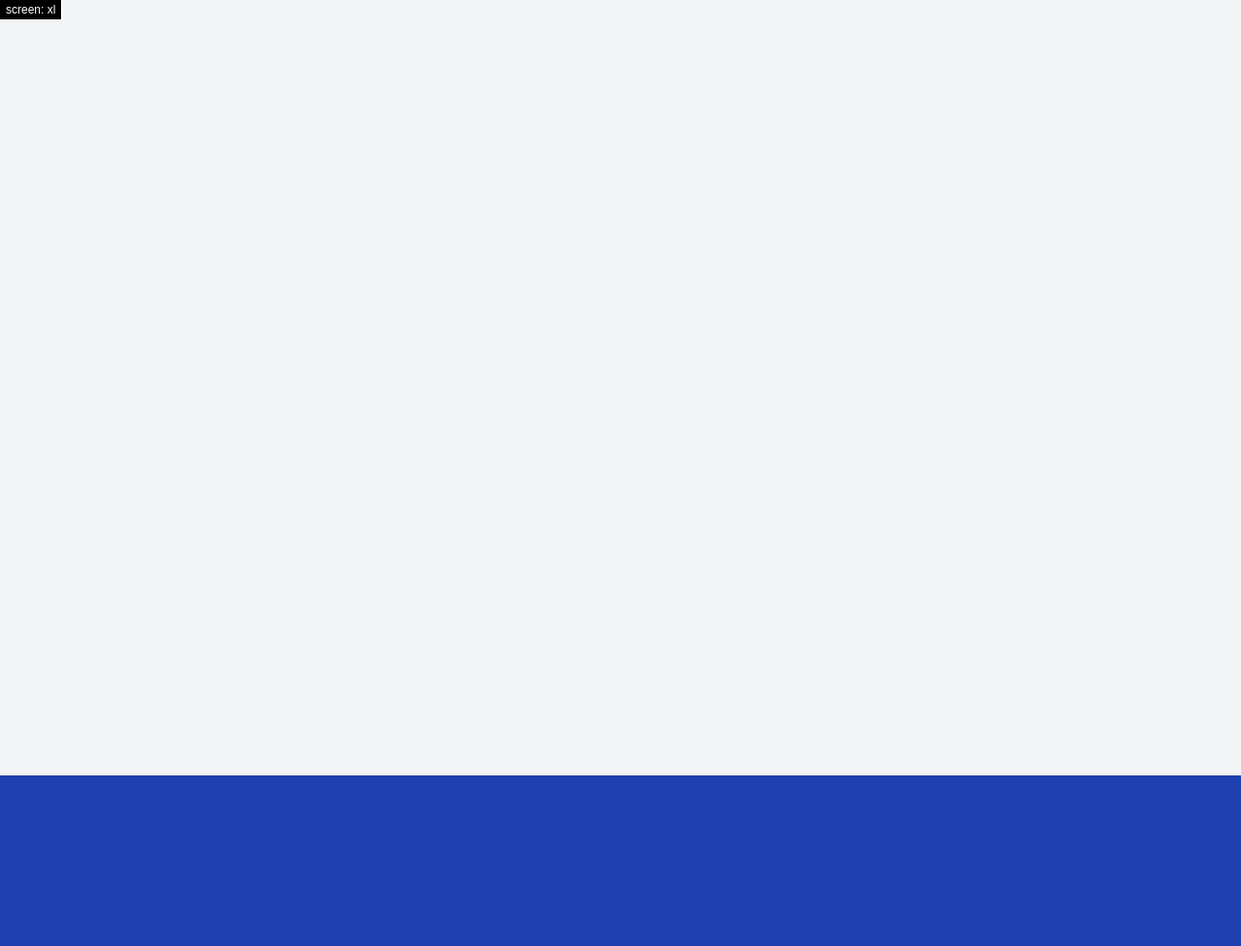
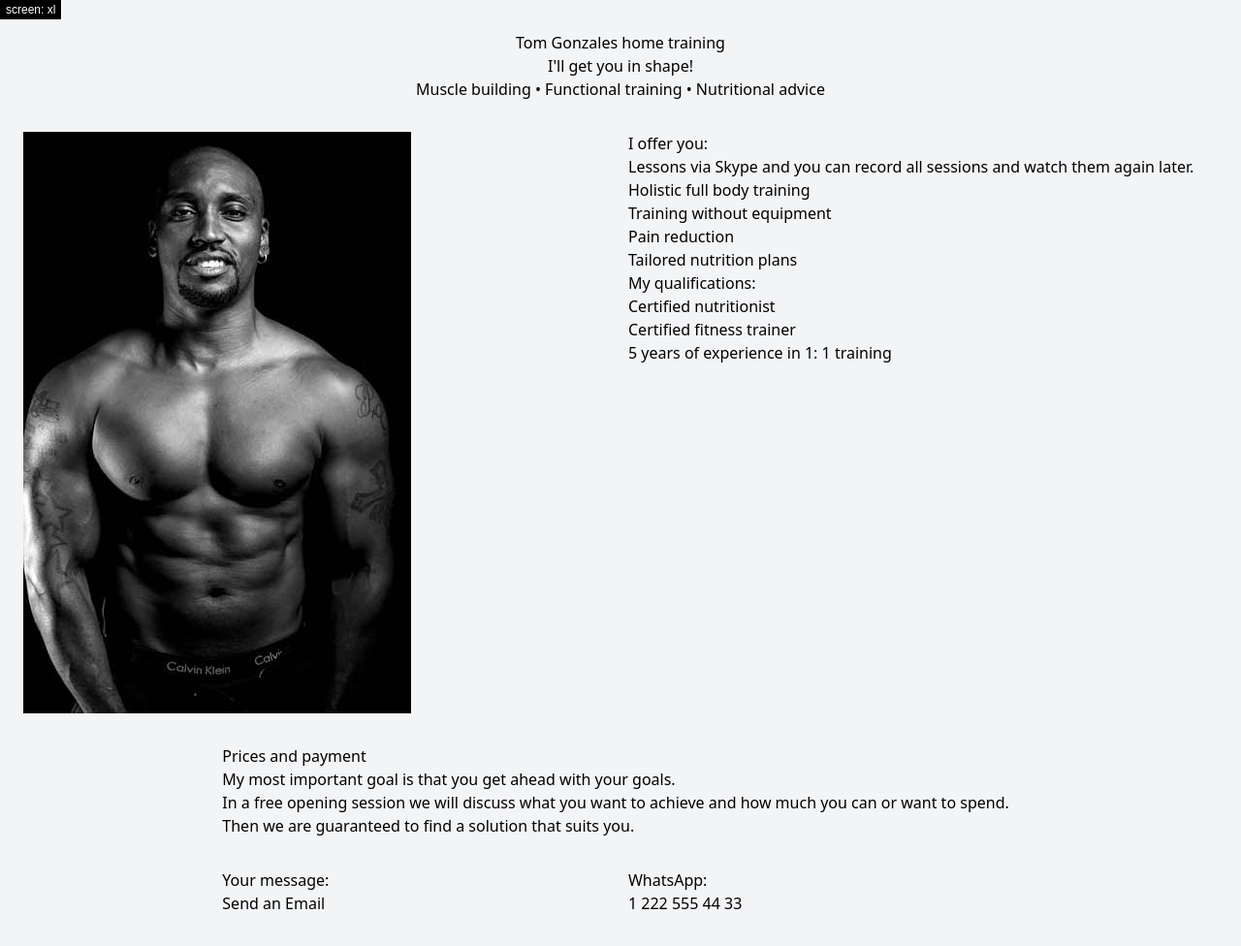
Before and after one commit to alifhossainbits/tailwind-playground, a website: page mini-project/src/index.html in a window 1280 px wide. Shown: the whole page at 97% size. Before the commit the page ends 800 px from the top, so only its background shows below. Drawn offline with Linux system fonts and the light colour scheme.

Commit message:
roughly arranged the page

```diff
--- a/mini-project/src/index.html
+++ b/mini-project/src/index.html
@@ -8,6 +8,72 @@
     <title>Document</title>
   </head>
   <body class="bg-blue-800 debug-screens">
-    <div class="container min-h-screen p-2 mx-auto bg-gray-100"></div>
+    <div class="container min-h-screen px-6 py-8 mx-auto bg-gray-100">
+      <!-- PAGE HEADER -->
+
+      <section id="header">
+        <div class="text-center">
+          <h1>
+            Tom Gonzales home training <br />
+            I'll get you in shape!
+          </h1>
+          <h2>Muscle building • Functional training • Nutritional advice</h2>
+        </div>
+      </section>
+      <!-- PICTURE -->
+      <section class="grid grid-cols-2 gap-4 mt-8" id="image-services">
+        <div id="image">
+          <img src="../dist/img/tom.jpg" alt="Tom Gonzales Online Training" />
+        </div>
+
+        <div id="services">
+          <h3>I offer you:</h3>
+          <ul>
+            <li>
+              Lessons via Skype and you can record all sessions and watch them
+              again later.
+            </li>
+            <li>Holistic full body training</li>
+            <li>Training without equipment</li>
+            <li>Pain reduction</li>
+            <li>Tailored nutrition plans</li>
+          </ul>
+          <h3>My qualifications:</h3>
+          <ul>
+            <li>Certified nutritionist</li>
+            <li>Certified fitness trainer</li>
+            <li>5 years of experience in 1: 1 training</li>
+          </ul>
+        </div>
+      </section>
+
+      <!-- PRICE AND PAYMENT -->
+      <section class="mt-8" id="price__payment">
+        <div class="w-8/12 mx-auto">
+          <h2>Prices and payment</h2>
+          <p>My most important goal is that you get ahead with your goals.</p>
+          <p>
+            In a free opening session we will discuss what you want to achieve
+            and how much you can or want to spend. Then we are guaranteed to
+            find a solution that suits you.
+          </p>
+        </div>
+      </section>
+
+      <!-- CONTACT -->
+      <section class="mt-8" id="contact">
+        <div id="contact" class="grid w-8/12 grid-cols-2 gap-4 mx-auto">
+          <div id="email" class="">
+            <p>Your message:</p>
+            <a href="mailto:markusgonzales@gmail.com">Send an Email</a>
+          </div>
+
+          <div id="whatsApp_telefon" class="">
+            <p>WhatsApp:</p>
+            1 222 555 44 33
+          </div>
+        </div>
+      </section>
+    </div>
   </body>
 </html>
```
Also changed, not shown: mini-project/dist/img/tom.jpg (added), mini-project/dist/output.css.
